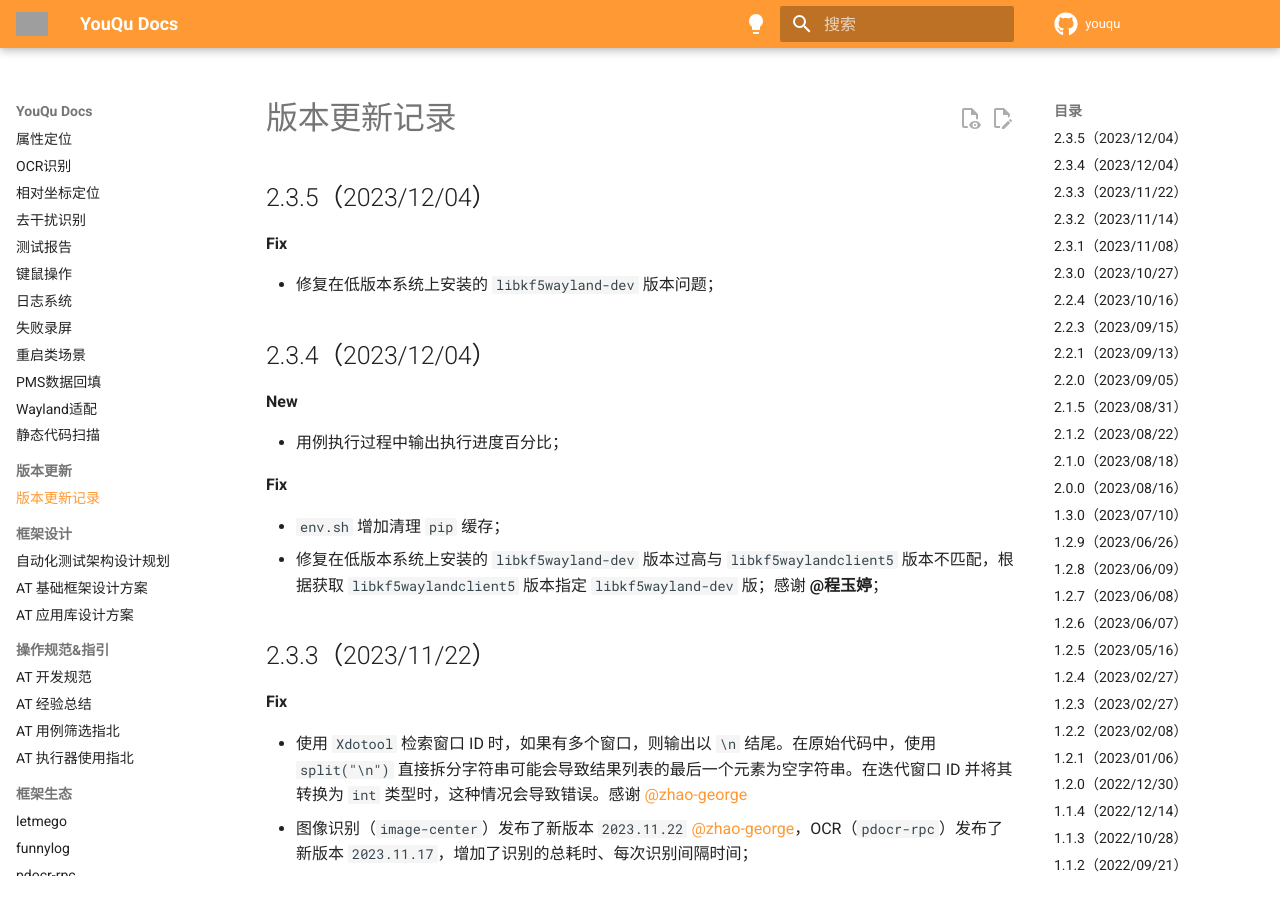
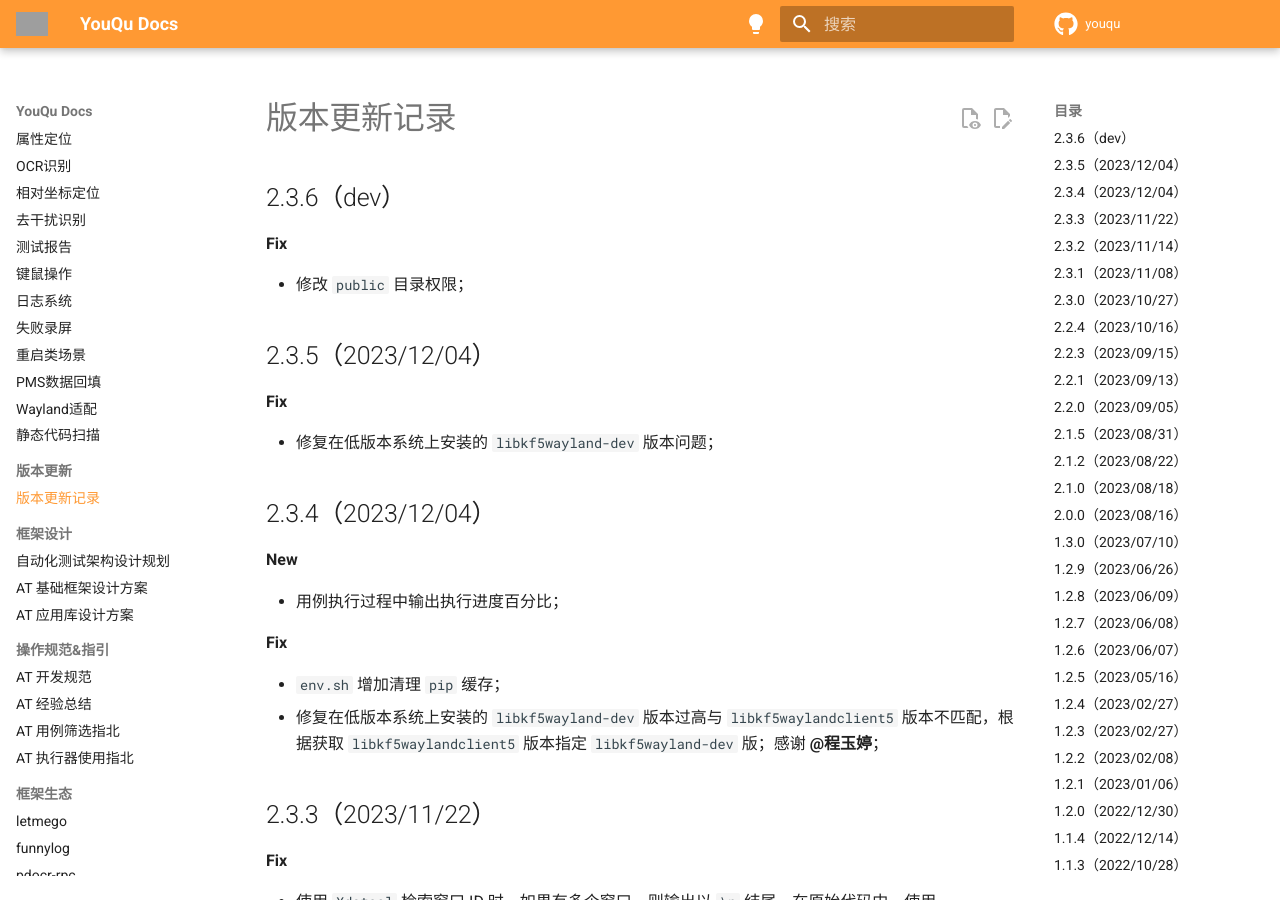
Before and after one commit to linuxdeepin/youqu, an MkDocs documentation site: the page built from docs/RELEASE.md, in a window 1280 px wide and 900 px high. Built offline with MkDocs 1.6.1 and Material for MkDocs 9.7.7, drawn with Linux system fonts in a browser that asks for light colours; comment, search, counter and statistics services are not loaded; the version menu is left out; grey boxes are pictures that could not be loaded.

Commit message:
fix: 更新版本更新文档；
Description:

Log:

```diff
--- a/RELEASE.md
+++ b/RELEASE.md
@@ -1,4 +1,10 @@
 # 版本更新记录
+
+## 2.3.6（dev）
+
+**Fix**
+
+- 修改 `public` 目录权限；
 
 ## 2.3.5（2023/12/04）
 
```
